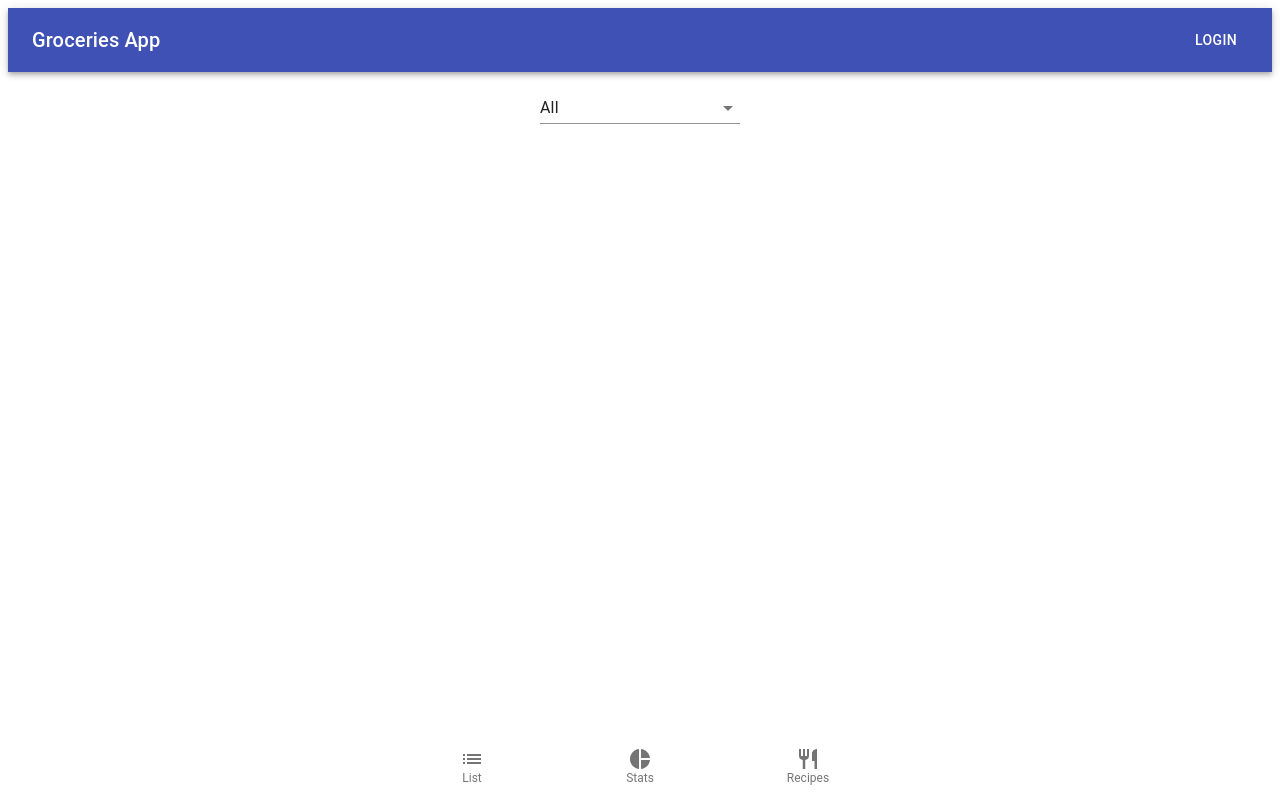
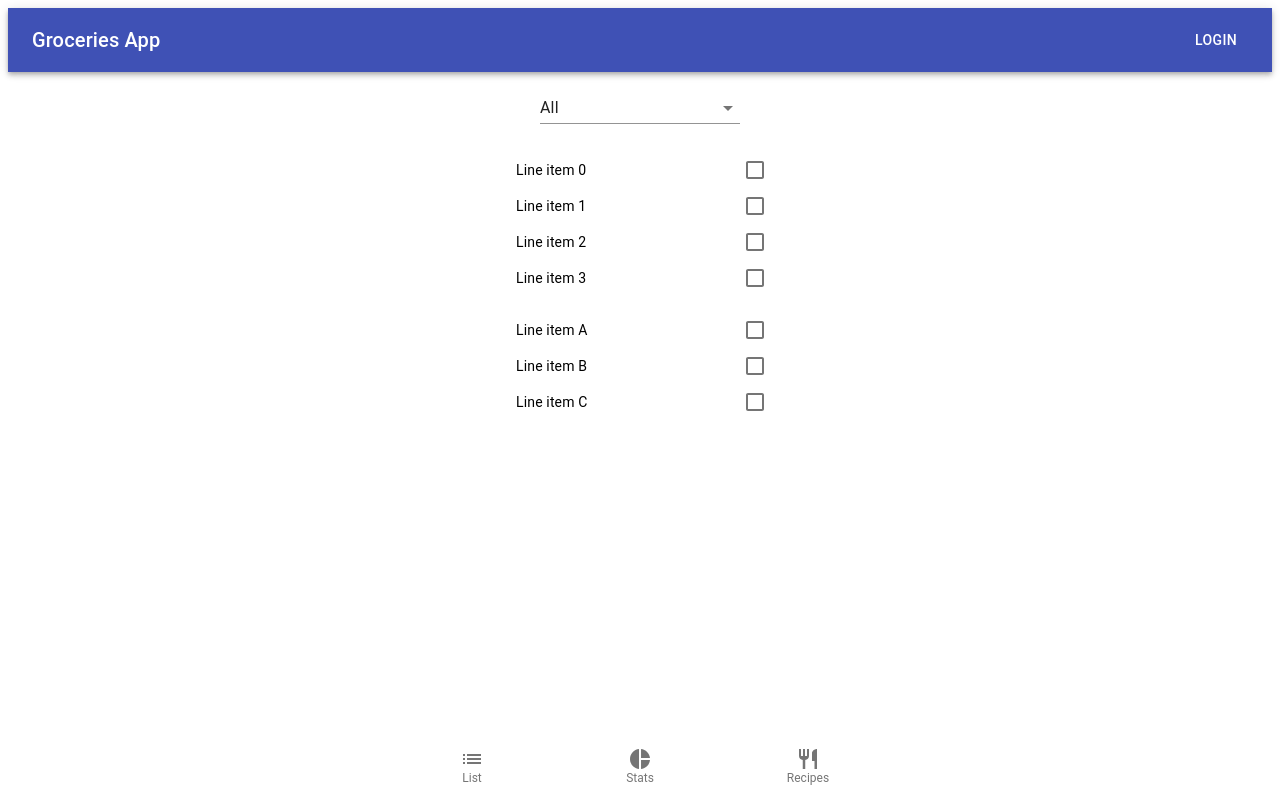
Before and after one commit to wroclawianka/groceries-app, a React (Create React App) app: page / in a window 1280 px wide. Built offline with nearby package versions, Linux system fonts and the light colour scheme; the HTML template or start-up script is replaced by a standard one.

Commit message:
ShoppingList.js > lists draft

```diff
--- a/src/components/ShoppingList.js
+++ b/src/components/ShoppingList.js
@@ -1,10 +1,71 @@
 import React from "react";
+import {makeStyles} from '@material-ui/core/styles';
+import List from '@material-ui/core/List';
+import ListItem from '@material-ui/core/ListItem';
+import ListItemSecondaryAction from '@material-ui/core/ListItemSecondaryAction';
+import ListItemText from '@material-ui/core/ListItemText';
+import Checkbox from '@material-ui/core/Checkbox';
 import CategorySelector from "./CategorySelector";
 
+const useStyles = makeStyles(theme => ({
+    root: {
+        minWidth: "280px",
+        width: "fit-content",
+        margin: "auto"
+    },
+    list: {
+        width: '100%',
+        maxWidth: 360,
+        backgroundColor: theme.palette.background.paper,
+    },
+}));
+
 const ShoppingList = () => {
+    const classes = useStyles();
+    const [checked, setChecked] = React.useState([1]);
+
+    let shoppingList = [0, 1, 2, 3];
+    let completedList = ["A", "B", "C"];
+
+    const handleToggle = value => () => {
+        const currentIndex = checked.indexOf(value);
+        const newChecked = [...checked];
+
+        if (currentIndex === -1) {
+            newChecked.push(value);
+        } else {
+            newChecked.splice(currentIndex, 1);
+        }
+
+        setChecked(newChecked);
+    };
+
+    const renderList = (list) => {
+        return (
+            list.map(value => {
+                const labelId = `checkbox-list-secondary-label-${value}`;
+                return (
+                    <ListItem key={value} button>
+                        <ListItemText id={labelId} primary={`Line item ${value}`}/>
+                        <ListItemSecondaryAction>
+                            <Checkbox
+                                edge="end"
+                                onChange={handleToggle(value)}
+                                inputProps={{'aria-labelledby': labelId}}
+                            />
+                        </ListItemSecondaryAction>
+                    </ListItem>
+                );
+            })
+        )
+    };
+
     return (
-        <div>
+        <div className={classes.root}>
             <CategorySelector/>
+            <List dense className={classes.list}>{renderList(shoppingList)}</List>
+            {/* Completed */}
+            <List dense className={classes.list}>{renderList(completedList)}</List>
         </div>
     )
 };
```
